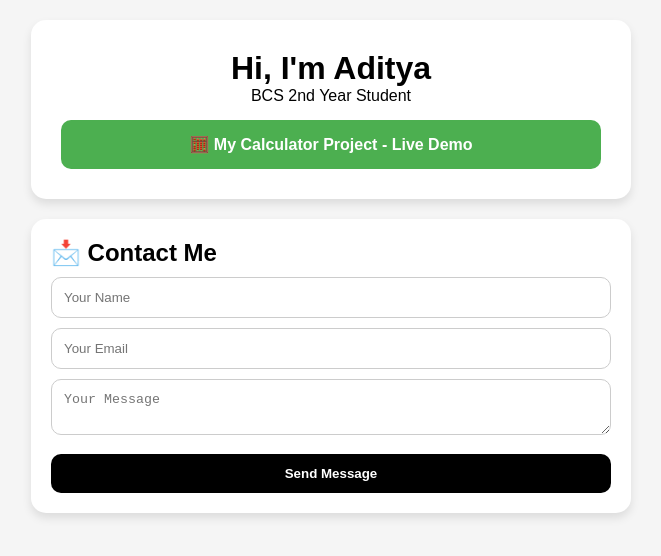
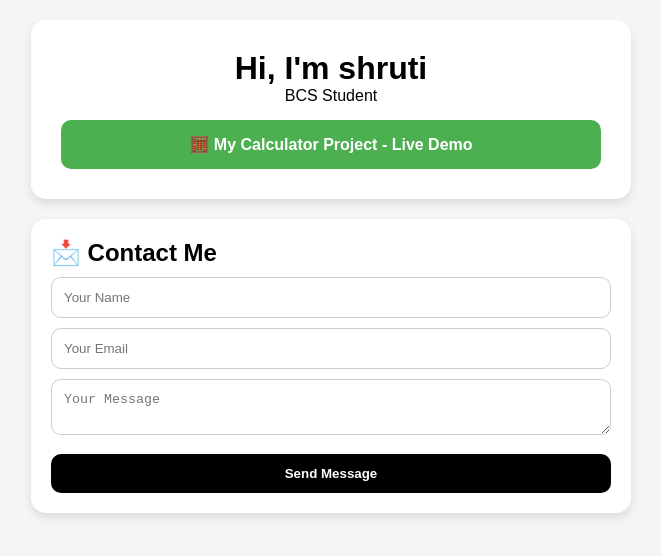
Before and after one commit to shruti-profloi/Protfolio, a plain HTML site: page index.html in a window 1280 px wide. Shown: the whole page, without its empty margins (309-970 px from the left). Drawn offline with Linux system fonts and the light colour scheme.

Commit message:
Update name and description in index.html

```diff
--- a/index.html
+++ b/index.html
@@ -17,8 +17,8 @@ input,textarea{width:100%;padding:12px;margin-top:10px;border:1px solid #ccc;bor
 <body>
 <div class="container">
   <div class="hero">
-    <h1>Hi, I'm Aditya</h1>
-    <p>BCS 2nd Year Student</p>
+    <h1>Hi, I'm shruti</h1>
+    <p>BCS Student</p>
     <a href="Calculator.html" class="project-link">🧮 My Calculator Project - Live Demo</a>
   </div>
 
```
